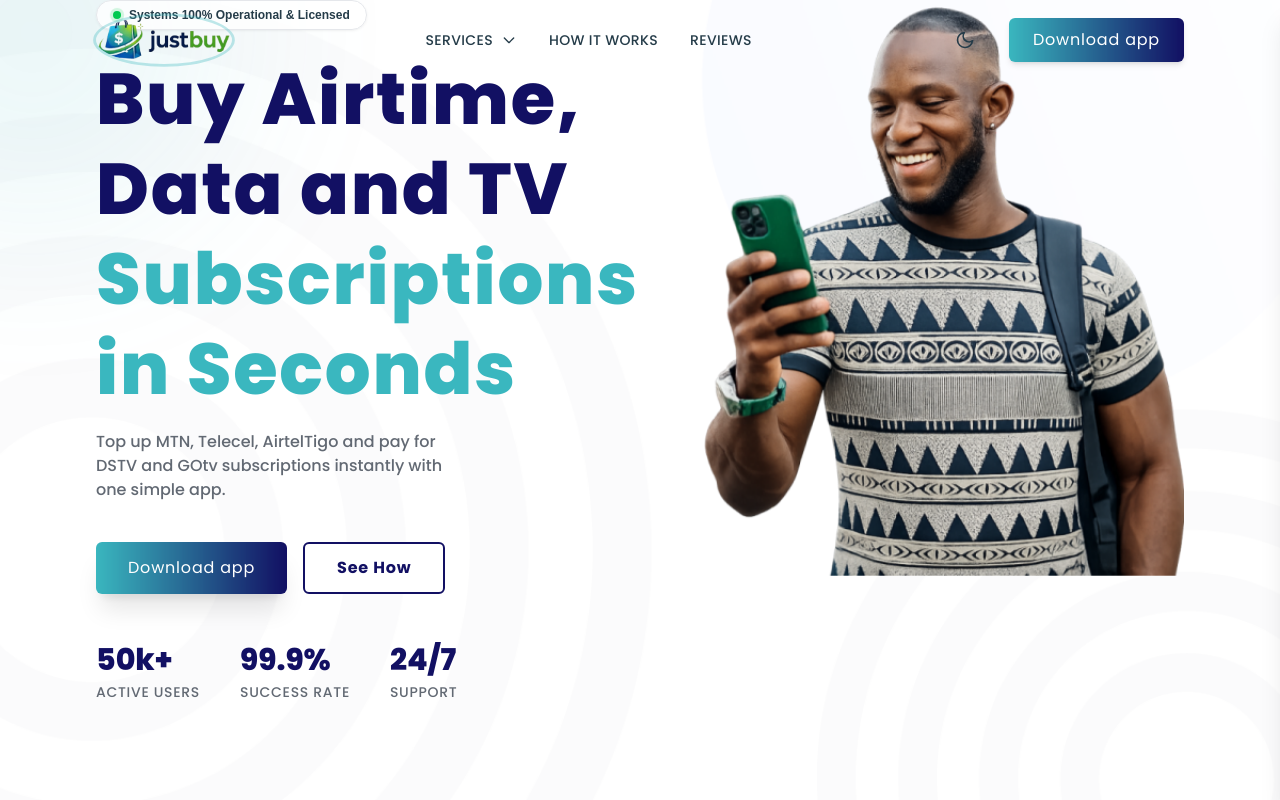
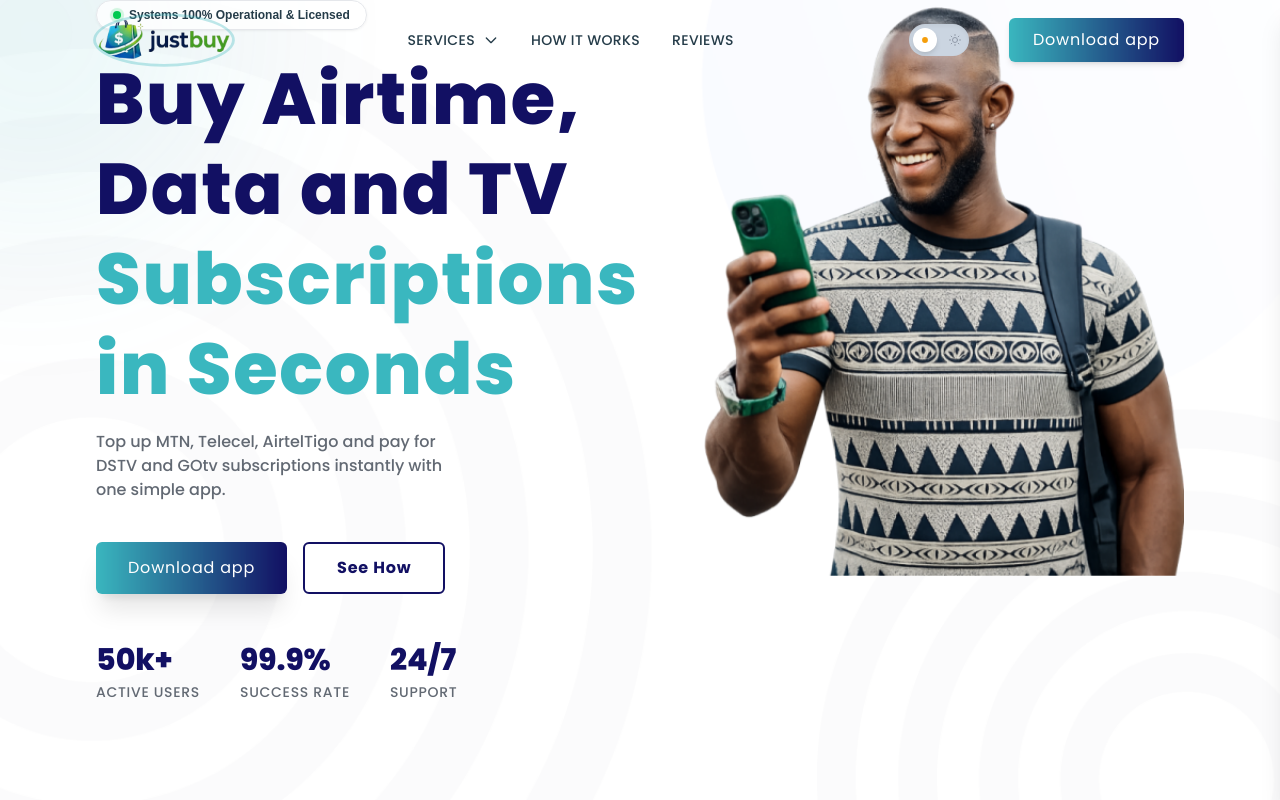
Before and after one commit to Kim-owen/justbuy-web, a SvelteKit app: page / in a window 1280 px wide. Shown: the top 800 px of the page. Built offline with nearby package versions, Linux system fonts and the light colour scheme.

Commit message:
Rebuild advanced Pro Theme toggle switch

```diff
--- a/src/components/Header.svelte
+++ b/src/components/Header.svelte
@@ -88,9 +88,24 @@
         @apply hidden lg:flex flex-row items-center gap-4;
     }
 
-    .theme_switch {
-        @apply w-10 h-10 rounded-full flex items-center justify-center cursor-pointer hover:bg-black/5 dark:hover:bg-white/10 transition-colors mr-2;
-        color: var(--heading-secondary);
+    .theme_switch_pro {
+        @apply relative w-[60px] h-[32px] rounded-full flex items-center cursor-pointer transition-colors duration-500 mr-2 md:mr-6 shadow-inner;
+        background-color: #cbd5e1;
+    }
+    .theme_switch_pro.dark_active {
+        background-color: #1e293b;
+        box-shadow: inset 0 2px 4px 0 rgba(0, 0, 0, 0.4);
+    }
+    .theme_switch_pro .thumb {
+        @apply absolute w-[24px] h-[24px] rounded-full flex items-center justify-center transition-transform duration-500 ease-[cubic-bezier(0.34,1.56,0.64,1)] shadow-md;
+        left: 4px;
+        background-color: white;
+        color: #f59e0b; /* Sun color */
+    }
+    .theme_switch_pro.dark_active .thumb {
+        transform: translateX(28px);
+        background-color: #0f172a;
+        color: #38bdf8; /* Moon color */
     }
 
     .header .download_btn {
@@ -159,15 +174,19 @@
     </nav>
 
     <div class="actions">
-        <!-- Theme Toggle Button -->
-        <button class="theme_switch" onclick={toggleTheme} aria-label="Toggle Dark Mode">
-            {#if isDark}
-                <!-- Sun Icon for Dark Mode -->
-                <svg xmlns="http://www.w3.org/2000/svg" width="20" height="20" viewBox="0 0 24 24" fill="none" stroke="currentColor" stroke-width="2" stroke-linecap="round" stroke-linejoin="round"><circle cx="12" cy="12" r="5"></circle><line x1="12" y1="1" x2="12" y2="3"></line><line x1="12" y1="21" x2="12" y2="23"></line><line x1="4.22" y1="4.22" x2="5.64" y2="5.64"></line><line x1="18.36" y1="18.36" x2="19.78" y2="19.78"></line><line x1="1" y1="12" x2="3" y2="12"></line><line x1="21" y1="12" x2="23" y2="12"></line><line x1="4.22" y1="19.78" x2="5.64" y2="18.36"></line><line x1="18.36" y1="5.64" x2="19.78" y2="4.22"></line></svg>
-            {:else}
-                <!-- Moon Icon for Light Mode -->
-                <svg xmlns="http://www.w3.org/2000/svg" width="20" height="20" viewBox="0 0 24 24" fill="none" stroke="currentColor" stroke-width="2" stroke-linecap="round" stroke-linejoin="round"><path d="M21 12.79A9 9 0 1 1 11.21 3 7 7 0 0 0 21 12.79z"></path></svg>
-            {/if}
+        <!-- Pro Theme Toggle Pill -->
+        <button class="theme_switch_pro {isDark ? 'dark_active' : ''}" onclick={toggleTheme} aria-label="Toggle Dark Mode">
+            <span class="absolute w-full flex justify-between px-2 text-gray-500 opacity-60 pointer-events-none">
+                <svg xmlns="http://www.w3.org/2000/svg" width="12" height="12" viewBox="0 0 24 24" fill="none" stroke="currentColor" stroke-width="2" stroke-linecap="round" stroke-linejoin="round"><path d="M21 12.79A9 9 0 1 1 11.21 3 7 7 0 0 0 21 12.79z"></path></svg>
+                <svg xmlns="http://www.w3.org/2000/svg" width="12" height="12" viewBox="0 0 24 24" fill="none" stroke="currentColor" stroke-width="2" stroke-linecap="round" stroke-linejoin="round"><circle cx="12" cy="12" r="5"></circle><line x1="12" y1="1" x2="12" y2="3"></line><line x1="12" y1="21" x2="12" y2="23"></line><line x1="4.22" y1="4.22" x2="5.64" y2="5.64"></line><line x1="18.36" y1="18.36" x2="19.78" y2="19.78"></line><line x1="1" y1="12" x2="3" y2="12"></line><line x1="21" y1="12" x2="23" y2="12"></line><line x1="4.22" y1="19.78" x2="5.64" y2="18.36"></line><line x1="18.36" y1="5.64" x2="19.78" y2="4.22"></line></svg>
+            </span>
+            <div class="thumb">
+                {#if isDark}
+                    <svg xmlns="http://www.w3.org/2000/svg" width="14" height="14" viewBox="0 0 24 24" fill="currentColor" stroke="none" stroke-width="2" stroke-linecap="round" stroke-linejoin="round"><path d="M21 12.79A9 9 0 1 1 11.21 3 7 7 0 0 0 21 12.79z"></path></svg>
+                {:else}
+                    <svg xmlns="http://www.w3.org/2000/svg" width="14" height="14" viewBox="0 0 24 24" fill="currentColor" stroke="none" stroke-width="2" stroke-linecap="round" stroke-linejoin="round"><circle cx="12" cy="12" r="5"></circle><line x1="12" y1="1" x2="12" y2="3"></line><line x1="12" y1="21" x2="12" y2="23"></line><line x1="4.22" y1="4.22" x2="5.64" y2="5.64"></line><line x1="18.36" y1="18.36" x2="19.78" y2="19.78"></line><line x1="1" y1="12" x2="3" y2="12"></line><line x1="21" y1="12" x2="23" y2="12"></line><line x1="4.22" y1="19.78" x2="5.64" y2="18.36"></line><line x1="18.36" y1="5.64" x2="19.78" y2="4.22"></line></svg>
+                {/if}
+            </div>
         </button>
 
         <a href="https://tinyurl.com/Datankoaa" target="_blank" class="download_btn poppins-regular">
```
